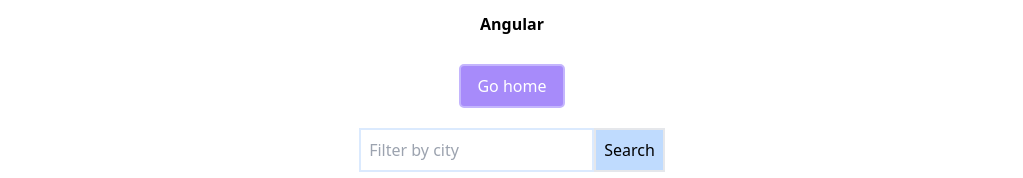
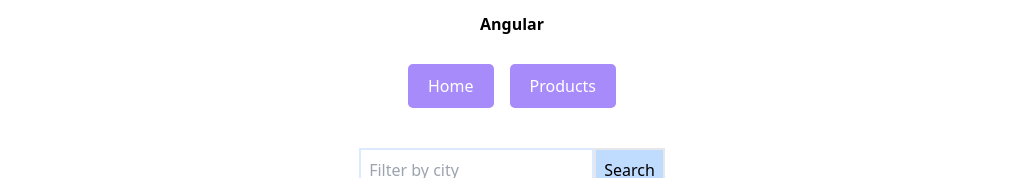
Before and after one commit to seriiserii825/angular-minin, an Angular app: page / in a window 1280 px wide. Shown: the top 178 px of the page, without its empty margins (128-1151 px from the left). Built offline with nearby package versions, Linux system fonts and the light colour scheme; data requests are answered from the project's data file.

Commit message:
feat: menu component

```diff
--- a/src/app/app.component.html
+++ b/src/app/app.component.html
@@ -1,7 +1,7 @@
 <h2 class="py-3 mb-4 font-bold text-center">Angular</h2>
 <main>
   <div class="flex justify-center mb-5">
-  <a class=" border-2 py-2 px-4 rounded-[5px] border-violet-300 text-white bg-violet-400 hover:bg-violet-600 transition-all" [routerLink]="['/']">Go home</a>
+  <app-menu></app-menu>
   </div>
   <section class="content">
     <router-outlet></router-outlet>
--- a/src/app/app.component.ts
+++ b/src/app/app.component.ts
@@ -1,11 +1,12 @@
 import { Component } from '@angular/core';
 import { RouterOutlet, RouterLink } from '@angular/router';
 import {HomeComponent} from './components/home/home.component';
+import {MenuComponent} from './components/menu/menu.component';
 
 @Component({
   selector: 'app-root',
   standalone: true,
-  imports: [RouterOutlet, HomeComponent, RouterLink],
+  imports: [RouterOutlet, HomeComponent, RouterLink, MenuComponent],
   templateUrl: './app.component.html',
   styleUrl: './app.component.scss'
 })
--- a/src/app/app.routes.ts
+++ b/src/app/app.routes.ts
@@ -1,6 +1,7 @@
 import {Routes, RouterLink} from '@angular/router';
 import {HomeComponent} from './components/home/home.component';
 import {DetailsComponent} from './components/details/details.component';
+import {ProductsComponent} from './components/products/products.component';
 
 export const routes: Routes = [
   {
@@ -12,5 +13,10 @@
     path: 'details/:id',
     component: DetailsComponent,
     title: 'Home details'
-  }
+  },
+  {
+    path: 'products',
+    component: ProductsComponent,
+    title: 'Product page'
+  },
 ];
--- /dev/null
+++ b/src/app/components/menu/menu.component.html
@@ -0,0 +1,5 @@
+<ul class="flex mb-5">
+  <li *ngFor="let menu_item of menu_list">
+    <a class="btn mx-2 block" [routerLink]="[menu_item.path]">{{menu_item.title}}</a>
+  </li>
+</ul>
--- /dev/null
+++ b/src/app/components/menu/menu.component.ts
@@ -0,0 +1,23 @@
+import {CommonModule} from '@angular/common';
+import { Component } from '@angular/core';
+import {RouterLink} from '@angular/router';
+
+@Component({
+  selector: 'app-menu',
+  standalone: true,
+  imports: [CommonModule, RouterLink],
+  templateUrl: './menu.component.html',
+  styleUrl: './menu.component.scss'
+})
+export class MenuComponent {
+  menu_list = [
+    {
+      path: '',
+      title: 'Home'
+    },
+    {
+      path: 'products',
+      title: 'Products'
+    }
+  ]
+}
--- /dev/null
+++ b/src/app/components/products/products.component.html
@@ -0,0 +1 @@
+<p>products works!</p>
```
Also changed, not shown: src/app/components/products/products.component.ts (added, +12 -0 lines), src/app/components/menu/menu.component.scss (added), src/app/components/products/products.component.scss (added), 2 other files (tests, documents, lock files or other folders).
